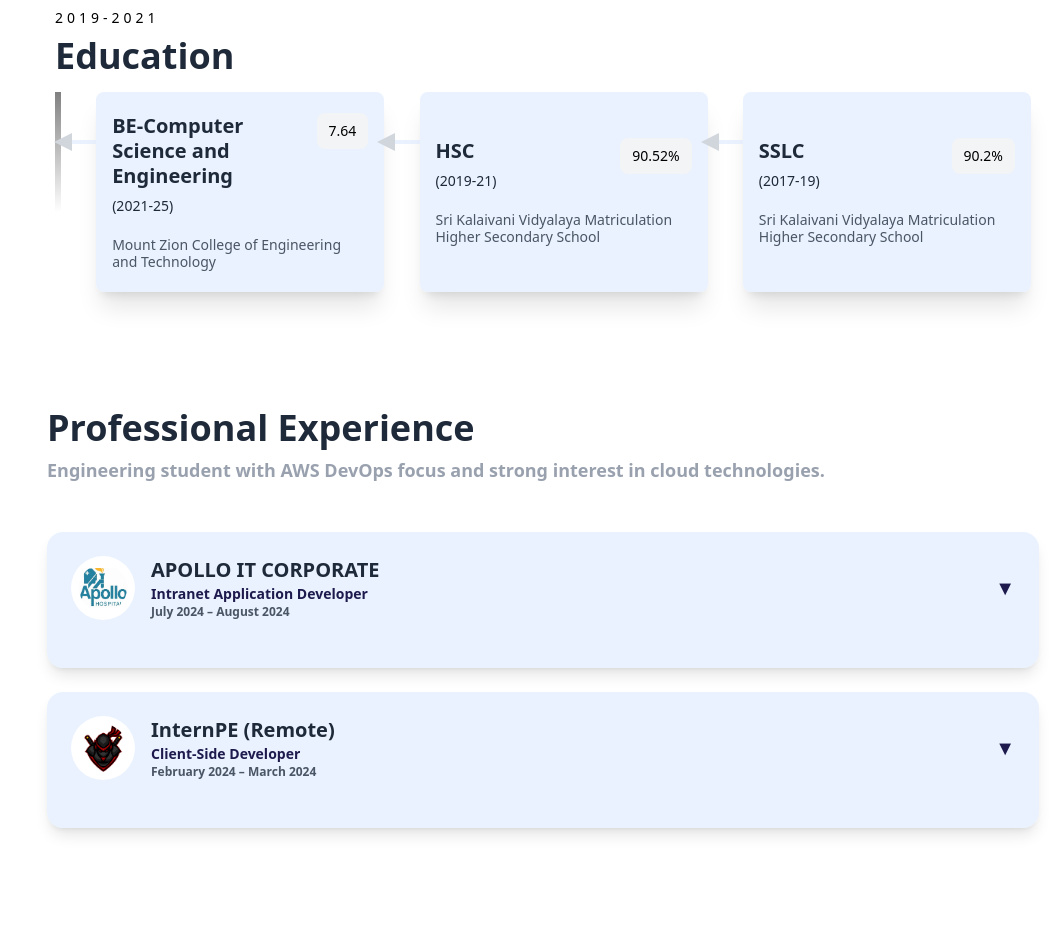
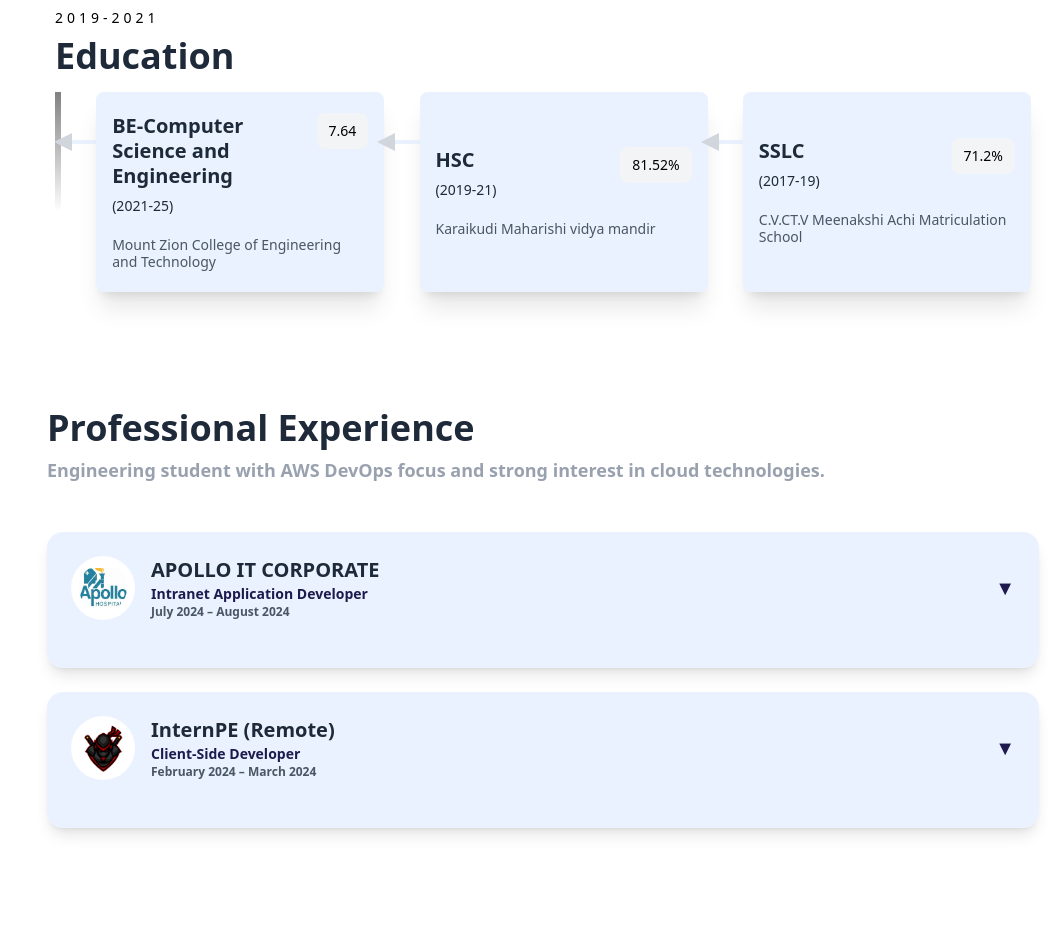
Before and after one commit to GG-Prakash/Portfolio, a React (Vite) app: page / in a window 1280 px wide. Shown: the part 1740-2668 px from the top of the page, without its empty margins (225-1280 px from the left). Built offline with nearby package versions, Linux system fonts and the light colour scheme.

Commit message:
education section"

```diff
--- a/src/components/Education.jsx
+++ b/src/components/Education.jsx
@@ -24,14 +24,14 @@ const Education = () => {
                     result="7.64" />
                 <EducationCard
                     title="HSC"
-                    des="Sri Kalaivani Vidyalaya Matriculation Higher Secondary School"
+                    des="Karaikudi Maharishi vidya mandir"
                     subTitle="(2019-21)"
-                    result="90.52%" />
+                    result="81.52%" />
                 <EducationCard
                     title="SSLC"
-                    des="Sri Kalaivani Vidyalaya Matriculation Higher Secondary School"
+                    des="C.V.CT.V Meenakshi Achi Matriculation School"
                     subTitle="(2017-19)"
-                    result="90.2%" />
+                    result="71.2%" />
             </div>
             </div>
 
```
